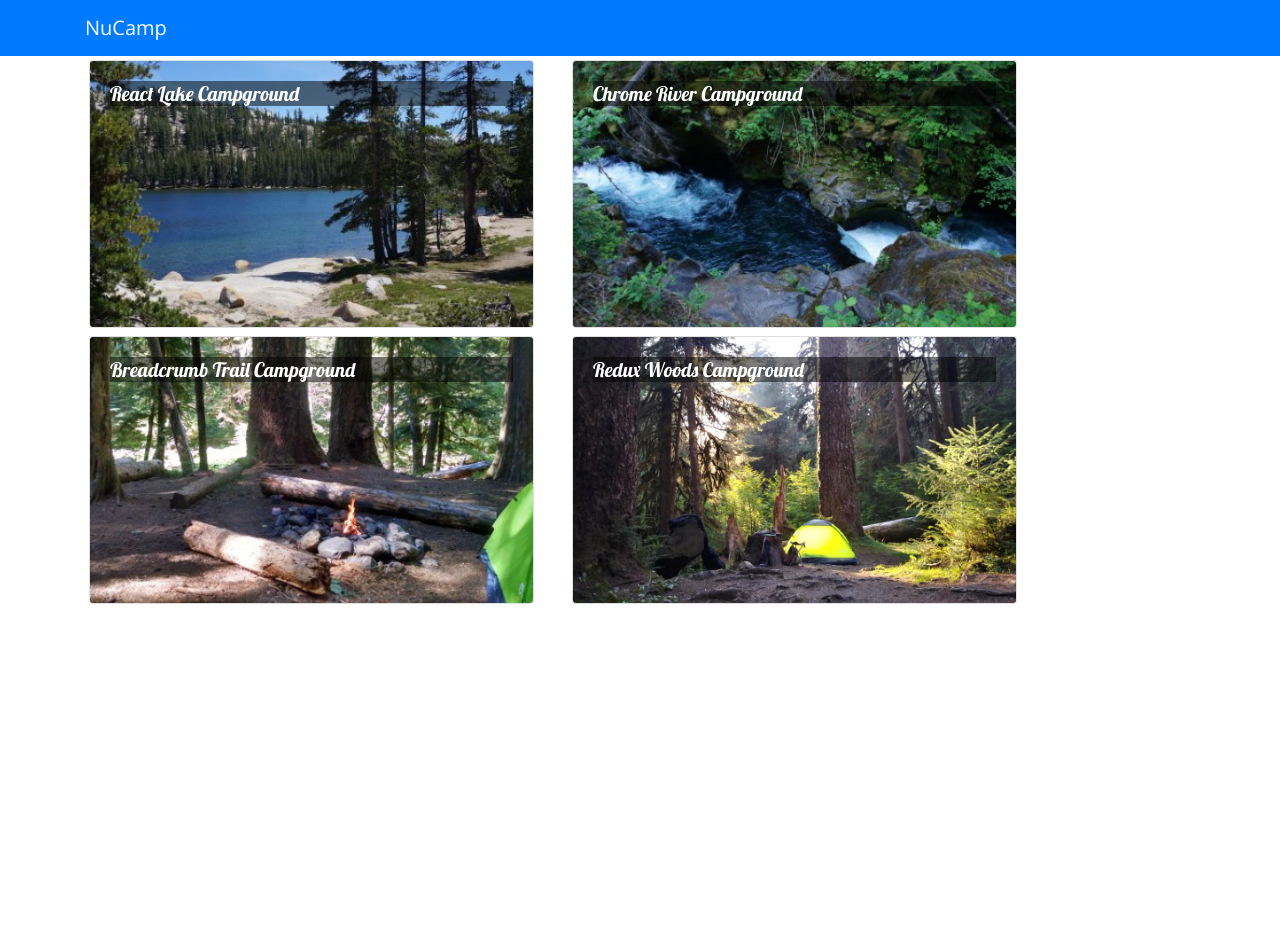
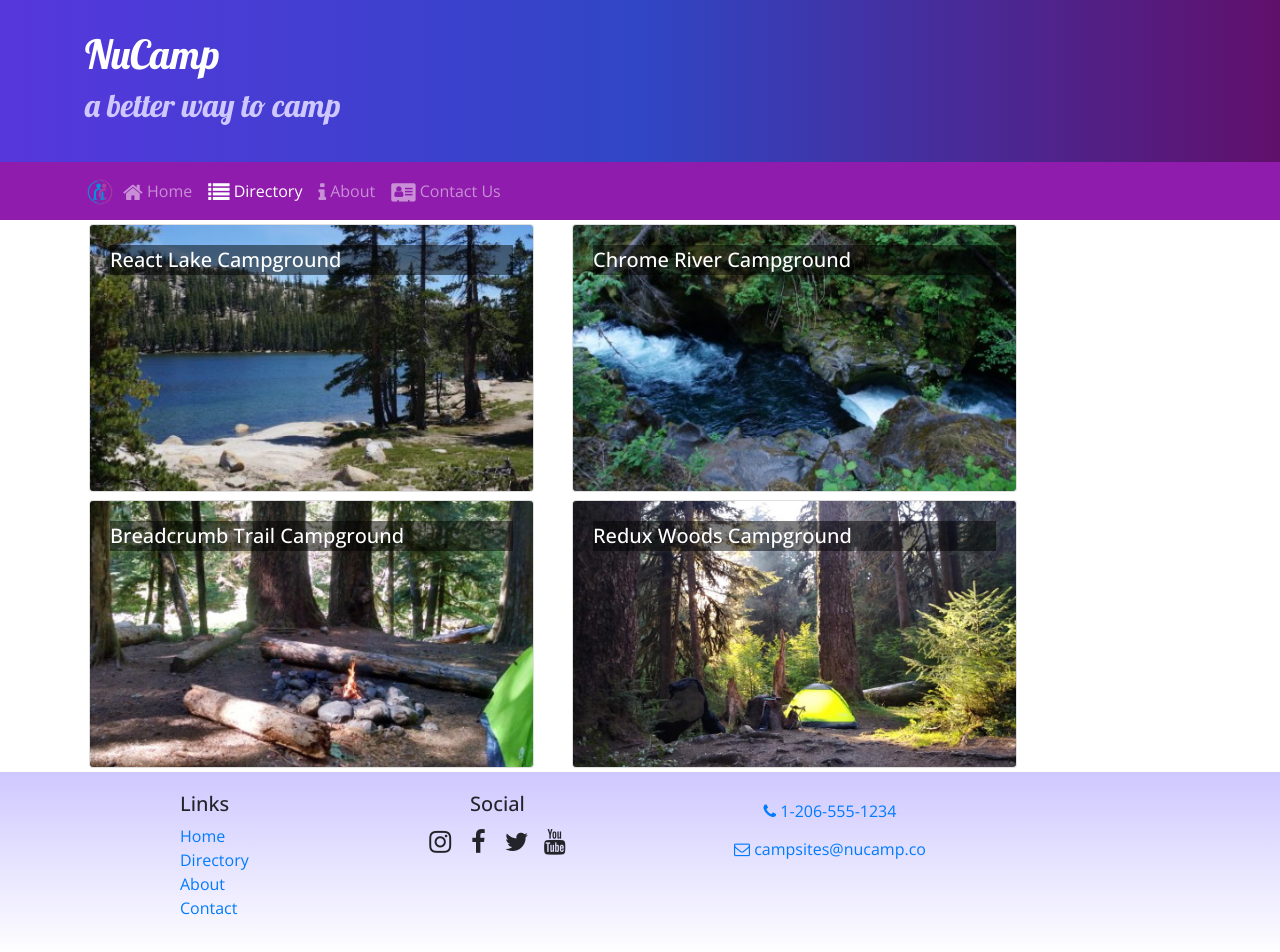
Before and after one commit to RSnodgrass92/NucampSite-React, a React (Create React App) app: page /directory in a window 1280 px wide. Shown: the top 952 px of the page. Before the commit the page ends 800 px from the top, so only its background shows below. Built offline with nearby package versions, Linux system fonts and the light colour scheme.

Commit message:
React router added

```diff
--- a/package.json
+++ b/package.json
@@ -7,9 +7,12 @@
     "@testing-library/react": "^11.1.0",
     "@testing-library/user-event": "^12.1.10",
     "bootstrap": "4.5.2",
+    "bootstrap-social": "5.1.1",
+    "font-awesome": "4.7.0",
     "react": "^17.0.1",
     "react-dom": "^17.0.1",
     "react-popper": "1.3.6",
+    "react-router-dom": "5.2.0",
     "react-scripts": "4.0.1",
     "reactstrap": "8.5.1",
     "typeface-lobster": "^1.1.13",
--- a/src/App.css
+++ b/src/App.css
@@ -2,11 +2,46 @@
   font-family: "Open Sans", sans-serif;
 }
 
-.card-title{
-  font: 500 1.25rem "Lobster", cursive;
+h1, h2, h3, .card-body>.card-title {
+  font-family: "Lobster", cursive;
 }
 
-.card-img-overlay .card-title{
+.card-title {
+  font-weight: 500;
+  font-size: 1.25rem;
+}
+
+h2 {
+  color: #3046C5;
+}
+
+.card-img-overlay .card-title {
   color: white;
-  background-color: rgba(0,0, 0, 0.5)
+  background-color: rgba(0, 0, 0, 0.5);
 }
+
+.row-content {
+  padding: 50px 0;
+  border-bottom: 1px ridge;
+  min-height: 200px;
+}
+
+.site-footer {
+  background-image: linear-gradient(#CEC8FF, white);
+  padding: 20px 0;
+}
+
+.jumbotron {
+  margin: 0;
+  padding: 30px;
+  background-image: linear-gradient(to right, #5637DD, #3046C5, #60106B);
+  color: white;
+}
+
+.jumbotron h2 {
+  color: #CEC8FF;
+}
+
+.navbar-dark {
+  background-color: #901CAD;
+}
--- a/src/App.js
+++ b/src/App.js
@@ -1,14 +1,17 @@
 import React, { Component } from 'react';
 import Main from "./components/MainComponent"
+import {BrowserRouter} from 'react-router-dom';
 import './App.css';
 
 class App extends Component {
 
     render() {
         return (
+            <BrowserRouter>
             <div className="App">
               <Main />
             </div>
+            </BrowserRouter>
         );
     }
 }
--- a/src/components/DirectoryComponent.js
+++ b/src/components/DirectoryComponent.js
@@ -1,10 +1,10 @@
 import React from "react"
 import {Card, CardImg, CardImgOverlay, CardTitle} from "reactstrap";
 
-function RenderDirectoryItem({campsite,onClick})
+function RenderDirectoryItem({campsite})
 {
     return(
-        <Card onClick={()=> onClick(campsite.id)}>
+        <Card>
         <CardImg width="100%" src={campsite.image} alt={campsite.name} />
         <CardImgOverlay>
         <CardTitle>{campsite.name}</CardTitle>
@@ -18,7 +18,7 @@
 
         const directory = props.campsites.map(campsite=> {
            return (<div key={campsite.id} className="col-md-5 m-1">
-                    <RenderDirectoryItem campsite={campsite} onClick={props.onClick} />
+                    <RenderDirectoryItem campsite={campsite}/>
                    </div>
             )
         })
--- /dev/null
+++ b/src/components/FooterComponent.js
@@ -0,0 +1,35 @@
+import React from 'react';
+import { Link } from "react-router-dom";
+function Footer(props)
+{
+    return(
+        <footer className="site-footer">
+        <div className="container">
+            <div className="row">
+                <div className="col-4 col-sm-2 offset-1">
+                    <h5>Links</h5>
+                    <ul className="list-unstyled">
+                        <li><Link to="/home">Home</Link></li>
+                        <li><Link to="/directory">Directory</Link></li>
+                        <li><Link to="/aboutus">About</Link></li>
+                        <li><Link to="/home">Contact</Link></li>
+                    </ul>
+                </div>
+                <div className="col-6 col-sm-3 text-center">
+                    <h5>Social</h5>
+                    <a className="btn btn-social-icon btn-instagram" href="http://instagram.com/"><i className="fa fa-instagram" /></a>{' '}
+                    <a className="btn btn-social-icon btn-facebook" href="http://www.facebook.com/"><i className="fa fa-facebook" /></a>{' '}
+                    <a className="btn btn-social-icon btn-twitter" href="http://twitter.com/"><i className="fa fa-twitter" /></a>{' '}
+                    <a className="btn btn-social-icon btn-google" href="http://youtube.com/"><i className="fa fa-youtube" /></a>
+                </div>
+                <div className="col-sm-4 text-center">
+                    <a role="button" className="btn btn-link" href="tel:+12065551234"><i className="fa fa-phone" /> 1-206-555-1234</a><br />
+                    <a role="button" className="btn btn-link" href="mailto:notreal@notreal.co"><i className="fa fa-envelope-o" /> campsites@nucamp.co</a>
+                </div>
+            </div>
+        </div>
+    </footer>
+    );
+}
+
+export default Footer;
--- /dev/null
+++ b/src/components/HeaderComponent.js
@@ -0,0 +1,69 @@
+import React, {Component} from 'react';
+import { NavLink } from 'react-router-dom';
+import {Nav, Navbar, NavbarBrand, NavbarToggler, Collapse, NavItem, Jumbotron} from 'reactstrap';
+
+class Header extends Component {
+    constructor(props)
+    {
+        super(props);
+        this.state = {
+            isNavOpen: false
+        };
+        this.toggleNav= this.toggleNav.bind(this)
+    }
+
+    toggleNav(){
+        this.setState({isNavOpen: !this.state.isNavOpen})
+    }
+
+
+    render()
+    {
+        return(
+            <React.Fragment>
+            <Jumbotron fluid>
+                <div className="container">
+                    <div className="row">
+                        <div className="col">
+                            <h1>NuCamp</h1>
+                            <h2>a better way to camp</h2>
+                        </div>
+                    </div>
+                </div>
+            </Jumbotron>
+            <Navbar dark sticky="top" expand="md">
+                <div className="container">
+                    <NavbarBrand className="mr-auto" href="/"><img src="assets/images/logo.png" height="30" width="30" alt="NuCamp Logo"/></NavbarBrand>
+                    <NavbarToggler onClick={this.toggleNav}/>
+                    <Collapse isOpen={this.state.isNavOpen} navbar>
+                            <Nav navbar>
+                                <NavItem>
+                                    <NavLink className="nav-link" to="/home">
+                                        <i className="fa fa-home fa-lg" /> Home
+                                    </NavLink>
+                                </NavItem>
+                                <NavItem>
+                                    <NavLink className="nav-link" to="/directory">
+                                        <i className="fa fa-list fa-lg" /> Directory
+                                    </NavLink>
+                                </NavItem>
+                                <NavItem>
+                                    <NavLink className="nav-link" to="/aboutus">
+                                        <i className="fa fa-info fa-lg" /> About
+                                    </NavLink>
+                                </NavItem>
+                                <NavItem>
+                                    <NavLink className="nav-link" to="/contactus">
+                                        <i className="fa fa-address-card fa-lg" /> Contact Us
+                                    </NavLink>
+                                </NavItem>
+                            </Nav>
+                        </Collapse>
+                </div>
+            </Navbar>
+            </React.Fragment>
+        );
+    }
+}
+
+export default Header
--- /dev/null
+++ b/src/components/HomeComponent.js
@@ -0,0 +1,12 @@
+import React from 'react';
+
+function Home(props)
+{
+    return(
+        <div className="container">
+            <h4>Home</h4>
+        </div>
+    );
+}
+
+export default Home;
--- a/src/components/MainComponent.js
+++ b/src/components/MainComponent.js
@@ -1,8 +1,11 @@
 import React, { Component } from 'react';
-import { Navbar, NavbarBrand } from 'reactstrap';
+import {CAMPSITES} from "../shared/campsites";
+import Header from "../components/HeaderComponent.js";
 import Directory from "./DirectoryComponent"
-import {CAMPSITES} from "../shared/campsites";
 import CampsiteInfo from "./CampsiteInfoComponent";
+import Footer from "../components/FooterComponent.js"
+import Home from "./HomeComponent.js";
+import {Switch, Route, Redirect} from "react-router-dom";
 
 class Main extends Component {
     constructor(props)
@@ -10,25 +13,22 @@
         super(props);
         this.state={
             campsites: CAMPSITES,
-            selectedCampsite: null
         };
     }
 
-    onCampsiteSelect(siteId)
-    {
-        this.setState({selectedCampsite: siteId})
-    }
-
     render() {
+        const HomePage =() =>{
+            return (<Home />);
+        }
         return (
             <div>
-                <Navbar dark color="primary">
-                <div className="container">
-                    <NavbarBrand href="/">NuCamp</NavbarBrand>
-                </div>
-                </Navbar>
-                <Directory campsites={this.state.campsites} onClick={siteId =>this.onCampsiteSelect(siteId)}/>
-                <CampsiteInfo campsite={this.state.campsites.filter(campsite=>campsite.id === this.state.selectedCampsite)[0]}/>
+                <Header />
+                <Switch >
+                <Route path="/home" component={HomePage}/>
+                <Route exact path="/directory" render= {()=><Directory campsites={this.state.campsites}/>}/>
+                <Redirect to="/home" />
+                </Switch>
+                <Footer />
             </div>
         );
     }
--- a/src/index.js
+++ b/src/index.js
@@ -1,7 +1,8 @@
 import React from 'react';
 import ReactDOM from 'react-dom';
 import './index.css';
-
+import 'font-awesome/css/font-awesome.css';
+import 'bootstrap-social/bootstrap-social.css';
 import reportWebVitals from './reportWebVitals';
 import 'bootstrap/dist/css/bootstrap.min.css';
 import "typeface-lobster";
```
Also changed, not shown: 2 other files (tests, documents, lock files or other folders).
